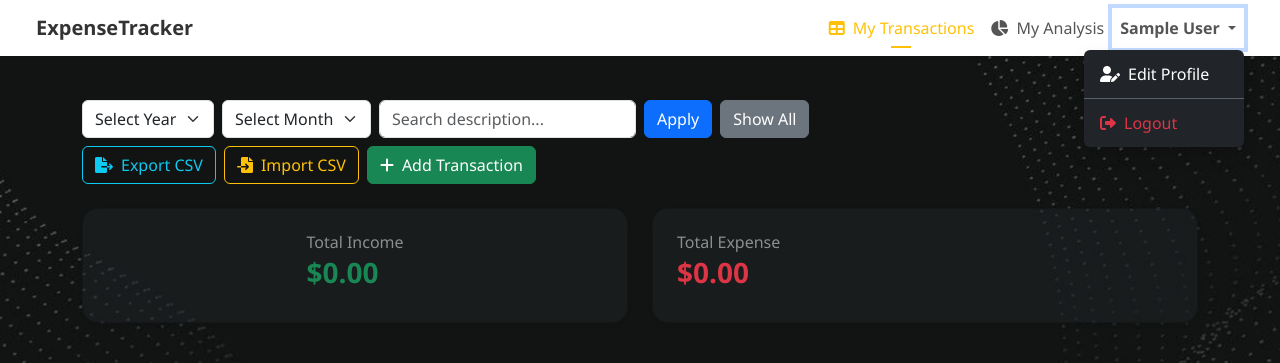
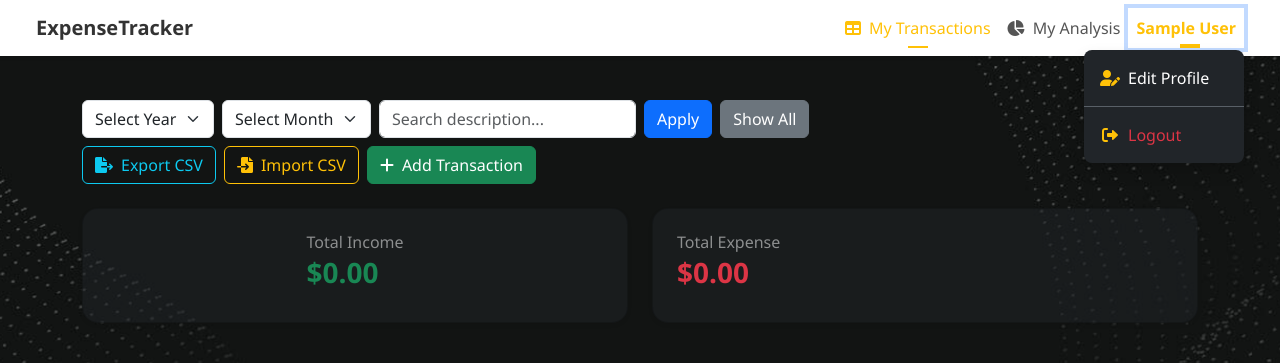
Before and after one commit to Jwxxi/CITS5505_Group16_Project, a Flask app: page /transactions in a window 1280 px wide, after a click that opens the changed part. Shown: the top 363 px of the page. Run offline with Flask 3, Linux system fonts and the light colour scheme; the visitor is signed in with stand-in values (Sample User, id 1); data comes from the database, SQL or seed files in the repository; data that the repository does not hold is empty; some libraries are stand-ins or nearby versions.

Commit message:
Enhance navbar styling: updated hover effects, added dropdown styles, and improved color scheme for better visibility and user experience.

```diff
--- a/static/css/navbar.css
+++ b/static/css/navbar.css
@@ -3,30 +3,37 @@
   box-shadow: 0 2px 10px rgba(0, 0, 0, 0.1);
   margin-bottom: 20px;
 }
+
 .navbar-text {
   display: flex;
   align-items: center;
   font-size: 1rem;
 }
+
 .navbar-brand {
   font-weight: 700;
   color: #333;
 }
-.navbar-brand i {
+
+.navbar-brand:hover {
   color: #ffc107 !important;
 }
+
 .nav-link {
   color: #555 !important;
   font-weight: 500;
   transition: all 0.3s ease;
 }
+
 .nav-link:hover {
-  color: #333 !important;
+  color: #ffc107 !important;
 }
+
 .nav-link.active {
   color: #ffc107 !important;
   position: relative;
 }
+
 .nav-link.active::after {
   content: "";
   position: absolute;
@@ -37,3 +44,45 @@
   height: 2px;
   background-color: #ffc107;
 }
+
+.dropdown-toggle.show {
+  color: #ffc107 !important;
+  position: relative;
+}
+
+.dropdown-toggle.show::after {
+  content: "";
+  position: absolute;
+  bottom: 0;
+  left: 50%;
+  transform: translateX(-50%);
+  width: 20px;
+  height: 2px;
+  background-color: #ffc107;
+}
+
+.dropdown-menu {
+  border-radius: 8px;
+  box-shadow: 0 4px 12px rgba(0, 0, 0, 0.1);
+  border: 1px solid rgba(0, 0, 0, 0.05);
+  padding: 8px 0;
+}
+
+.dropdown-item {
+  color: #555;
+  font-weight: 500;
+  padding: 8px 16px;
+  transition: all 0.3s ease;
+}
+
+.dropdown-item:hover {
+  background-color: rgba(255, 193, 7, 0.1);
+  color: #ffc107;
+}
+
+.dropdown-item i {
+  color: #ffc107;
+  width: 20px;
+  text-align: center;
+  margin-right: 8px;
+}
```
